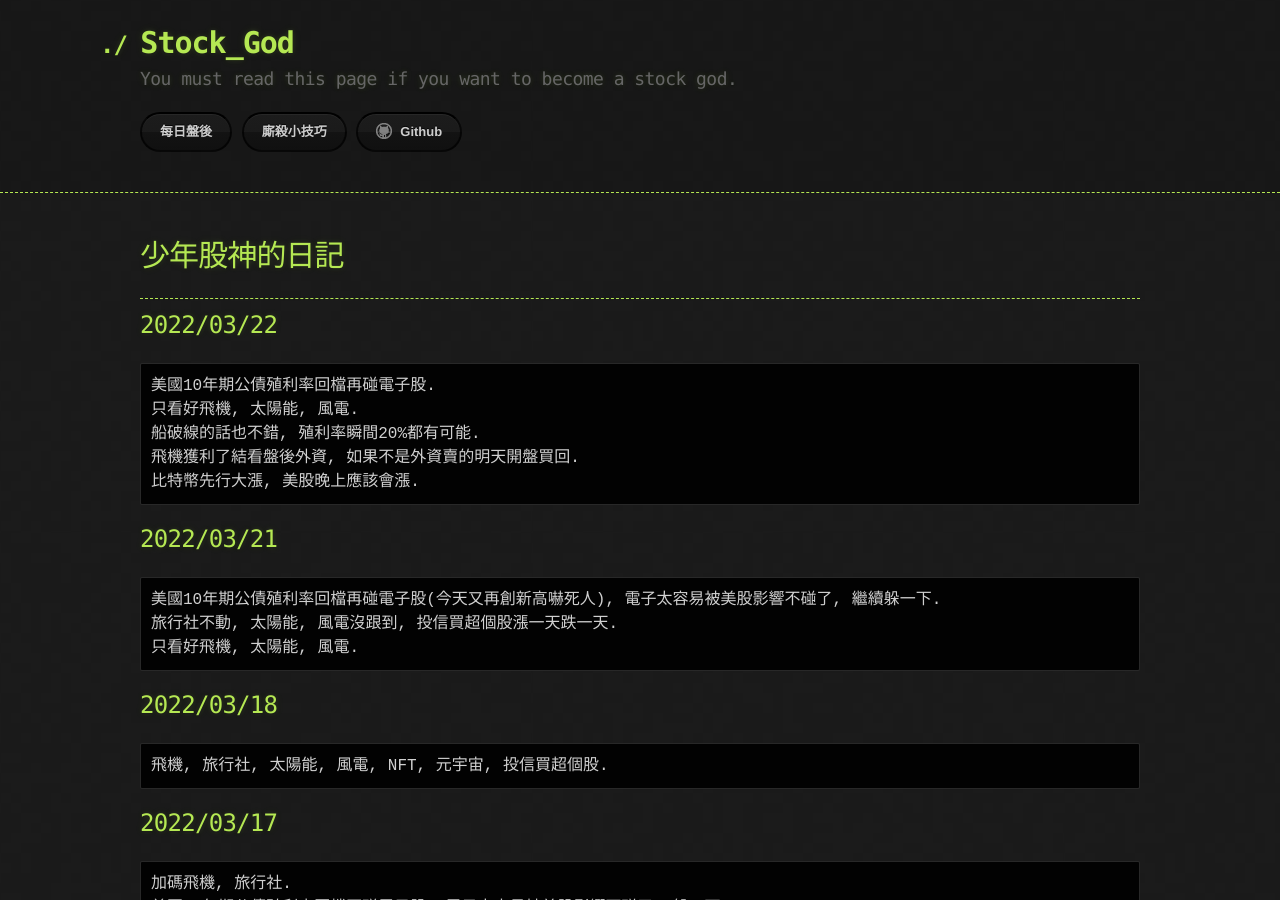
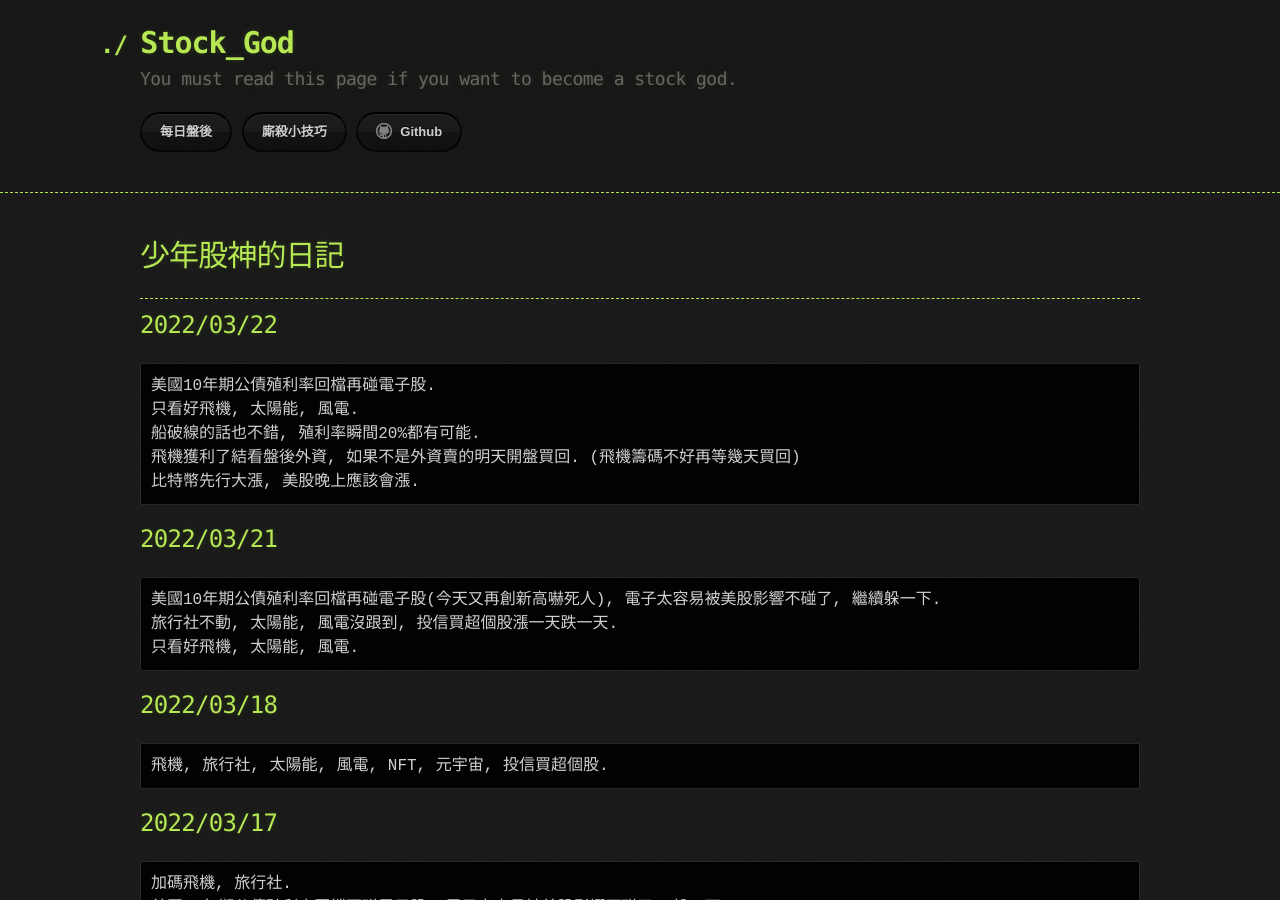
Before and after one commit to lepg5487/Stock_God, a Jekyll site: the page built from index.md, in a window 1280 px wide and 900 px high. Built offline with Jekyll 4.4.1, drawn with Linux system fonts in a browser that asks for light colours; our own code applies the rules of GitHub Pages for plain Markdown files.

Commit message:
Update index.md

````diff
--- a/index.md
+++ b/index.md
@@ -11,7 +11,7 @@ layout: testlayouts
 美國10年期公債殖利率回檔再碰電子股.
 只看好飛機, 太陽能, 風電.
 船破線的話也不錯, 殖利率瞬間20%都有可能.
-飛機獲利了結看盤後外資, 如果不是外資賣的明天開盤買回.
+飛機獲利了結看盤後外資, 如果不是外資賣的明天開盤買回. (飛機籌碼不好再等幾天買回)
 比特幣先行大漲, 美股晚上應該會漲.
 ```
 
````
